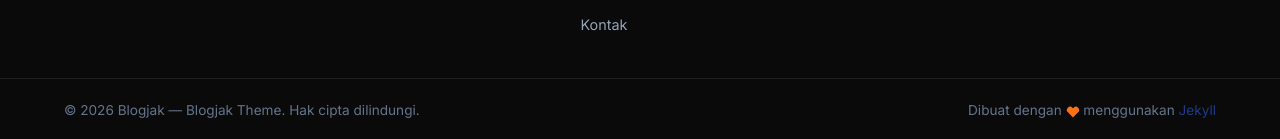
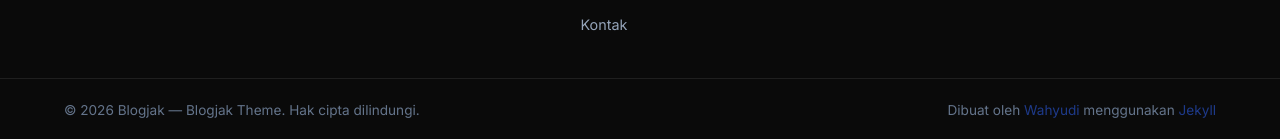
Before and after one commit to blogjak/blogjak-theme, a Jekyll site: the page built from index.html, in a window 1280 px wide and 1274 px high. Shown: the part 1132-1271 px from the top of the window. Built offline with Jekyll 4.4.1, drawn with Linux system fonts in a browser that asks for light colours; the list of posts is cut into pages by our own code.

Commit message:
Update footer.html

```diff
--- a/_includes/footer.html
+++ b/_includes/footer.html
@@ -124,11 +124,7 @@
     <div class="container">
       <p>&copy; {{ site.time | date: "%Y" }} {{ site.author }} — {{ site.title }}. Hak cipta dilindungi.</p>
       <p class="made-with">
-        Dibuat dengan
-        <svg viewBox="0 0 24 24" width="14" height="14" fill="currentColor" aria-hidden="true" style="display:inline-block;vertical-align:middle;color:#f97316;">
-          <path d="M20.84 4.61a5.5 5.5 0 0 0-7.78 0L12 5.67l-1.06-1.06a5.5 5.5 0 0 0-7.78 7.78l1.06 1.06L12 21.23l7.78-7.78 1.06-1.06a5.5 5.5 0 0 0 0-7.78z"/>
-        </svg>
-        menggunakan <a href="https://jekyllrb.com/" target="_blank" rel="noopener">Jekyll</a>
+        Dibuat oleh <a href="https://geocities.ws/wahyudi/" target="_blank" rel="noopener">Wahyudi</a> menggunakan <a href="https://jekyllrb.com/" target="_blank" rel="noopener">Jekyll</a>
       </p>
     </div>
   </div>
```
